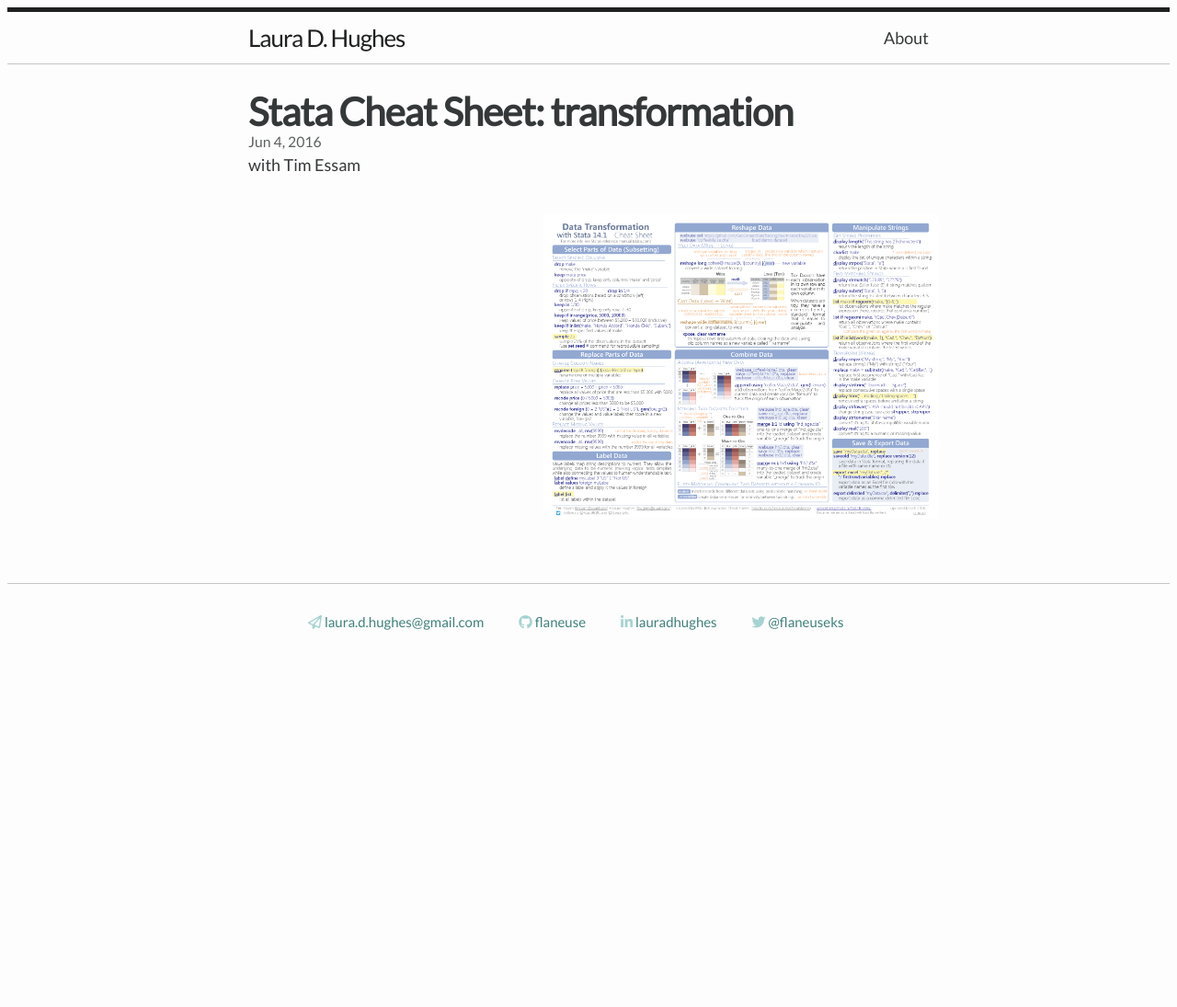
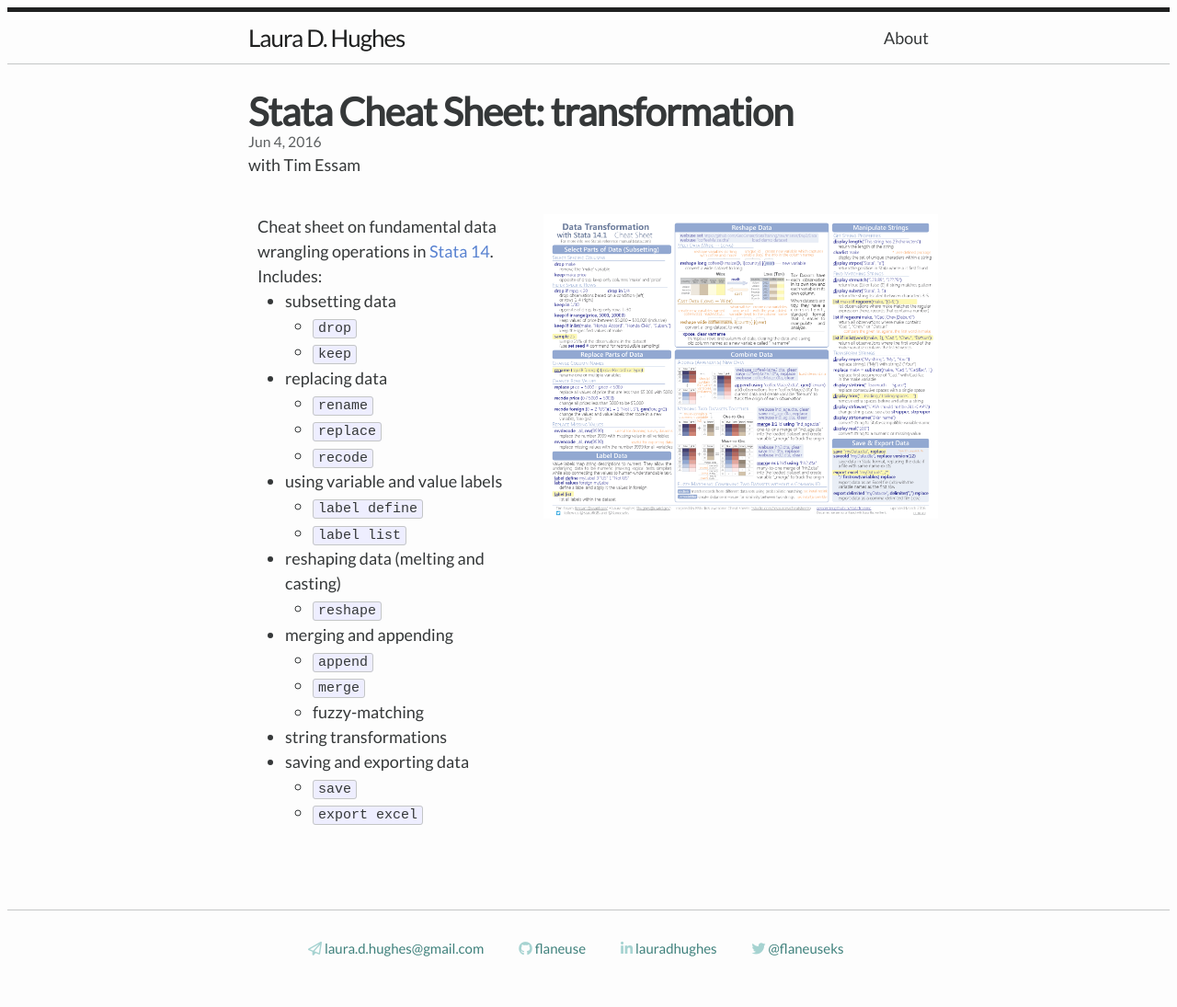
Before and after one commit to flaneuse/flaneuse.github.io, a Jekyll site: the page built from _posts/2016-06-04-stata-transformation.markdown, in a window 1280 px wide. Shown: the whole page at 92% size. Built offline with Jekyll 4.4.1, drawn with Linux system fonts in a browser that asks for light colours; nearby versions of some CDN libraries; some web fonts are replaced; library files that are not in the unit come from our copies; before the commit the page ends 900 px from its top, so only the background shows below that.

Commit message:
transformation info

```diff
--- a/_posts/2016-06-04-stata-transformation.markdown
+++ b/_posts/2016-06-04-stata-transformation.markdown
@@ -5,4 +5,28 @@
 categories: Stata cheatsheet
 img: "/img/StataCheatsheet_processing_June_2016_Transformation.png"
 co-authors: Tim Essam
+link: "http://geocenter.github.io/StataTraining/pdf/StataCheatsheet_transformation.pdf"
 ---
+
+Cheat sheet on fundamental data wrangling operations in [Stata 14](http://www.stata.com).  Includes:
+
+* subsetting data
+  * `drop`
+  * `keep`
+* replacing data
+  * `rename`
+  * `replace`
+  * `recode`
+* using variable and value labels
+  * `label define`
+  * `label list`
+* reshaping data (melting and casting)
+  * `reshape`
+* merging and appending
+  * `append`
+  * `merge`
+  * fuzzy-matching
+* string transformations
+* saving and exporting data
+  * `save`
+  * `export excel`
```
